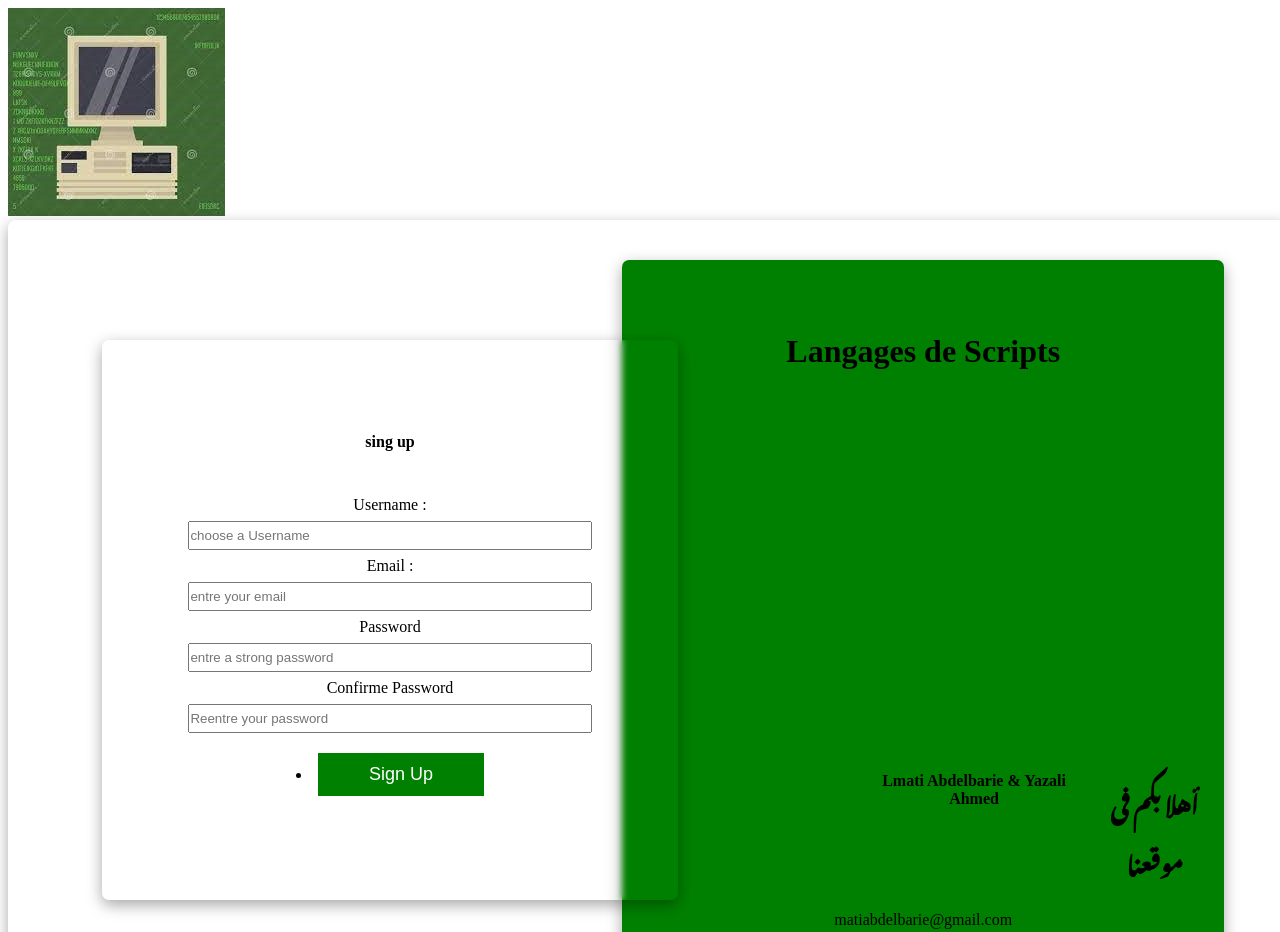
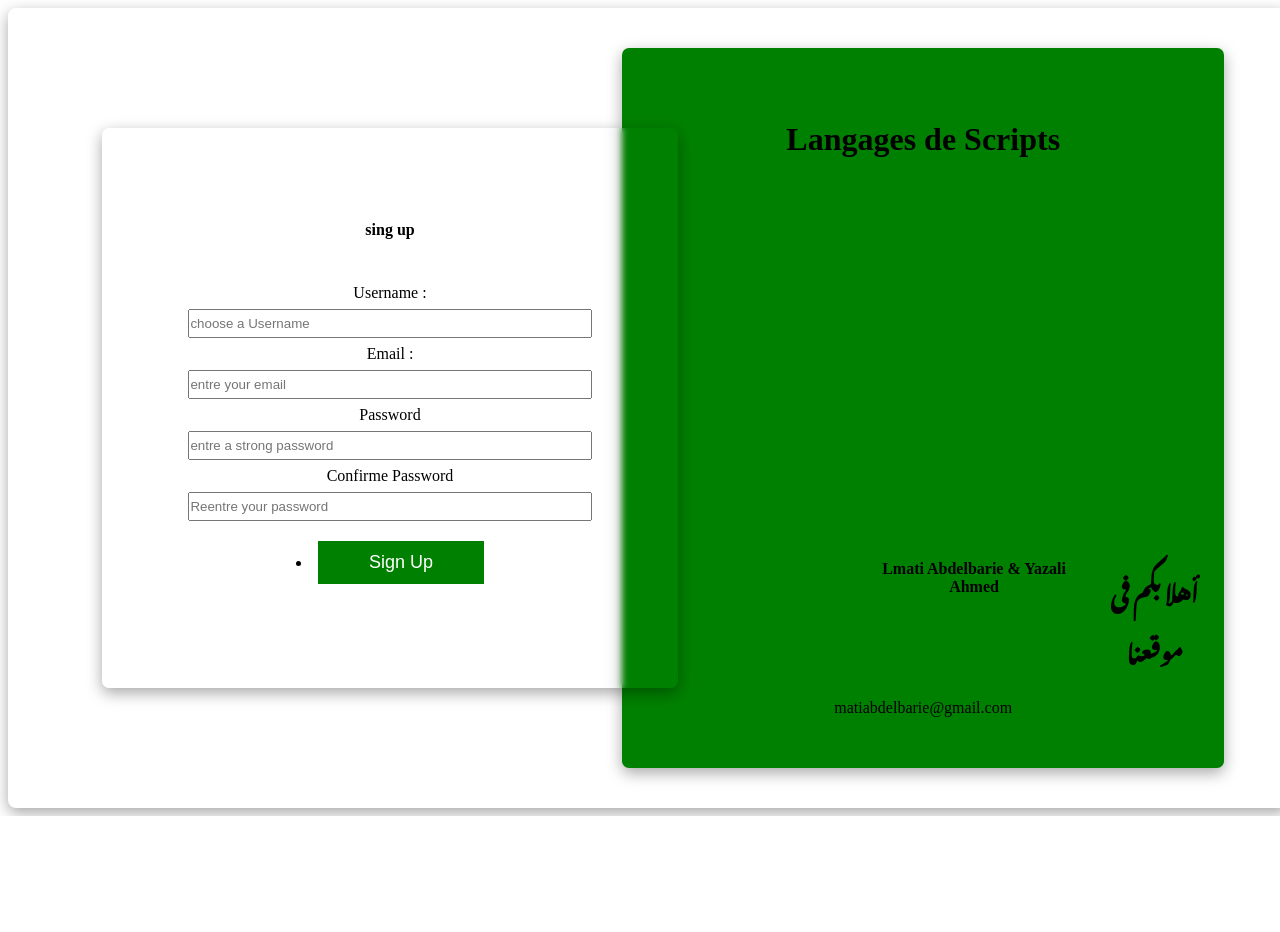
Before and after one commit to Lmati01/FrontEnd_bootcamp_app, a plain HTML site: page index.html in a window 1280 px wide. Shown: the top 932 px of the page. After the commit the page ends 816 px from the top, so only its background shows below. Drawn offline with Linux system fonts and the light colour scheme; a web font is replaced by a local one.

Commit message:
Update index.html

```diff
--- a/index.html
+++ b/index.html
@@ -7,7 +7,7 @@
     <meta name="viewport" content="width=device-width, initial-scale=1.0">
     <title>page1</title>
     <link rel="stylesheet" href="index.css">
-    <img src="download.jpeg" alt="download">
+
 <style>
     @import url('https://fonts.googleapis.com/css2?family=Lobster&family=Noto+Nastaliq+Urdu&display=swap');
     </style>
```
